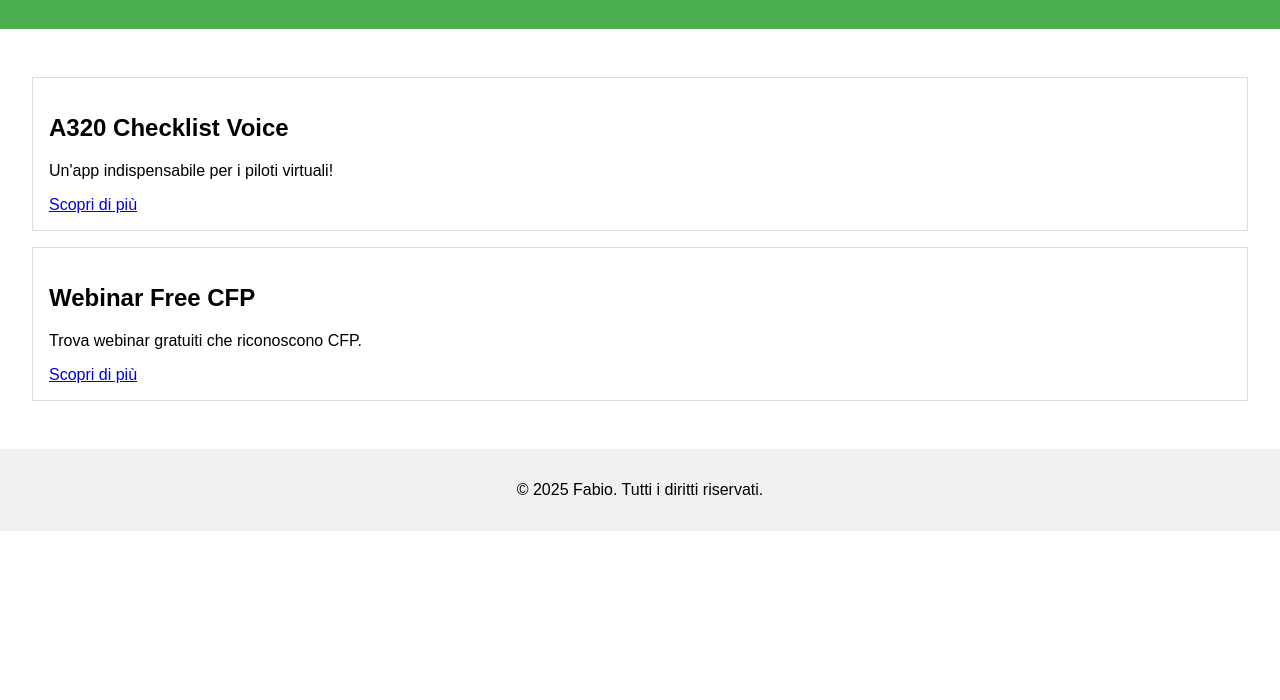
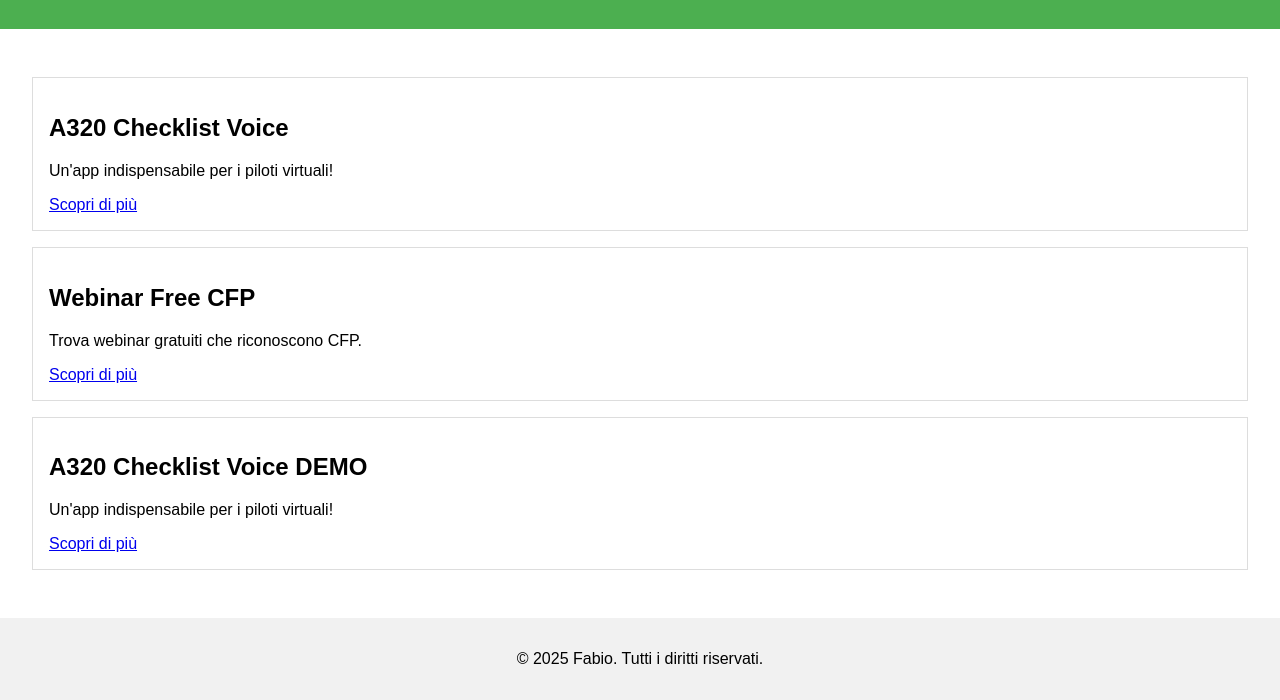
Before and after one commit to fabiobusalacchi/fbssimtools, a plain HTML site: page index.html in a window 1280 px wide. Shown: the part 117-817 px from the top of the page. Drawn offline with Linux system fonts and the light colour scheme.

Commit message:
Update index.html

```diff
--- a/index.html
+++ b/index.html
@@ -28,6 +28,11 @@
             <p>Trova webinar gratuiti che riconoscono CFP.</p>
             <a href="https://play.google.com/store/apps/details?id=com.fbssimtools.webinair" target="_blank">Scopri di più</a>
         </div>
+        <div class="app">
+           <h2>A320 Checklist Voice DEMO</h2>
+            <p>Un'app indispensabile per i piloti virtuali!</p>
+            <a href="https://play.google.com/store/apps/details?id=com.fbssimtools.a320checklistvoice.demo" target="_blank">Scopri di più</a>
+        </div>
     </section>
     <footer>
         <p>&copy; 2025 Fabio. Tutti i diritti riservati.</p>
```
